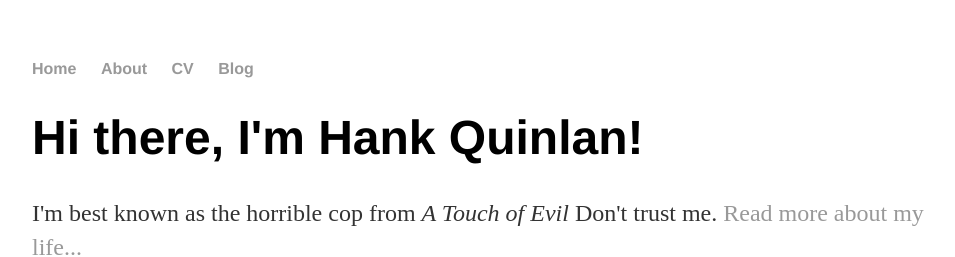
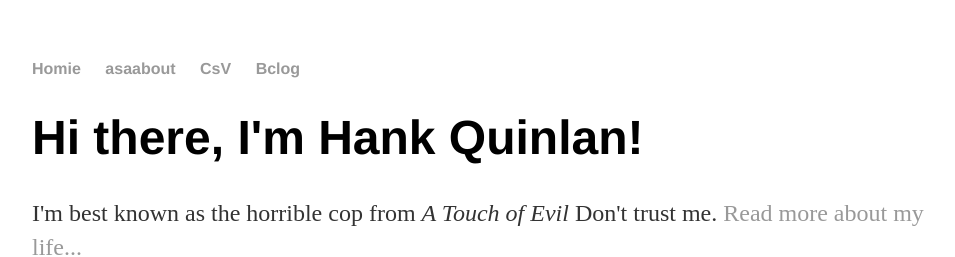
Before and after one commit to jonif0112/jonif0112.github.io, a Jekyll site: the page built from index.html, in a window 1280 px wide. Shown: the top 257 px of the page, without its empty margins (160-1115 px from the left). Built offline with Jekyll 4.4.1, drawn with Linux system fonts in a browser that asks for light colours.

Commit message:
Update default.html

```diff
--- a/_layouts/default.html
+++ b/_layouts/default.html
@@ -8,10 +8,10 @@
 		<body>
 			<nav>
 	    		<ul>
-	        		<li><a href="/">Home</a></li>
-		        	<li><a href="/about">About</a></li>
-	        		<li><a href="/cv">CV</a></li>
-	        		<li><a href="/blog">Blog</a></li>
+	        		<li><a href="/">Homie</a></li>
+		        	<li><a href="/about">asaabout</a></li>
+	        		<li><a href="/cv">CsV</a></li>
+	        		<li><a href="/blog">Bclog</a></li>
 	    		</ul>
 			</nav>
 			<div class="container">
```
